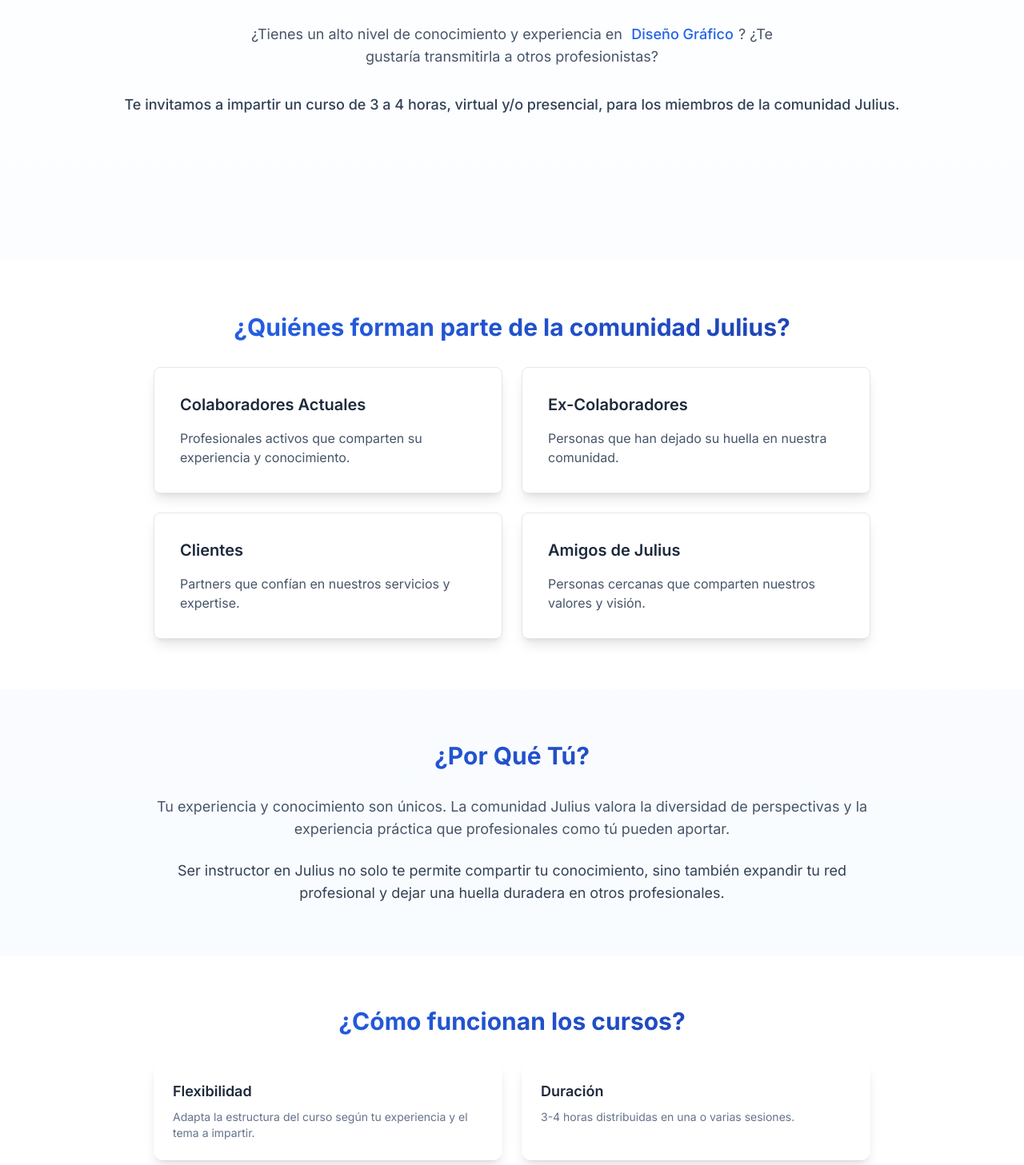
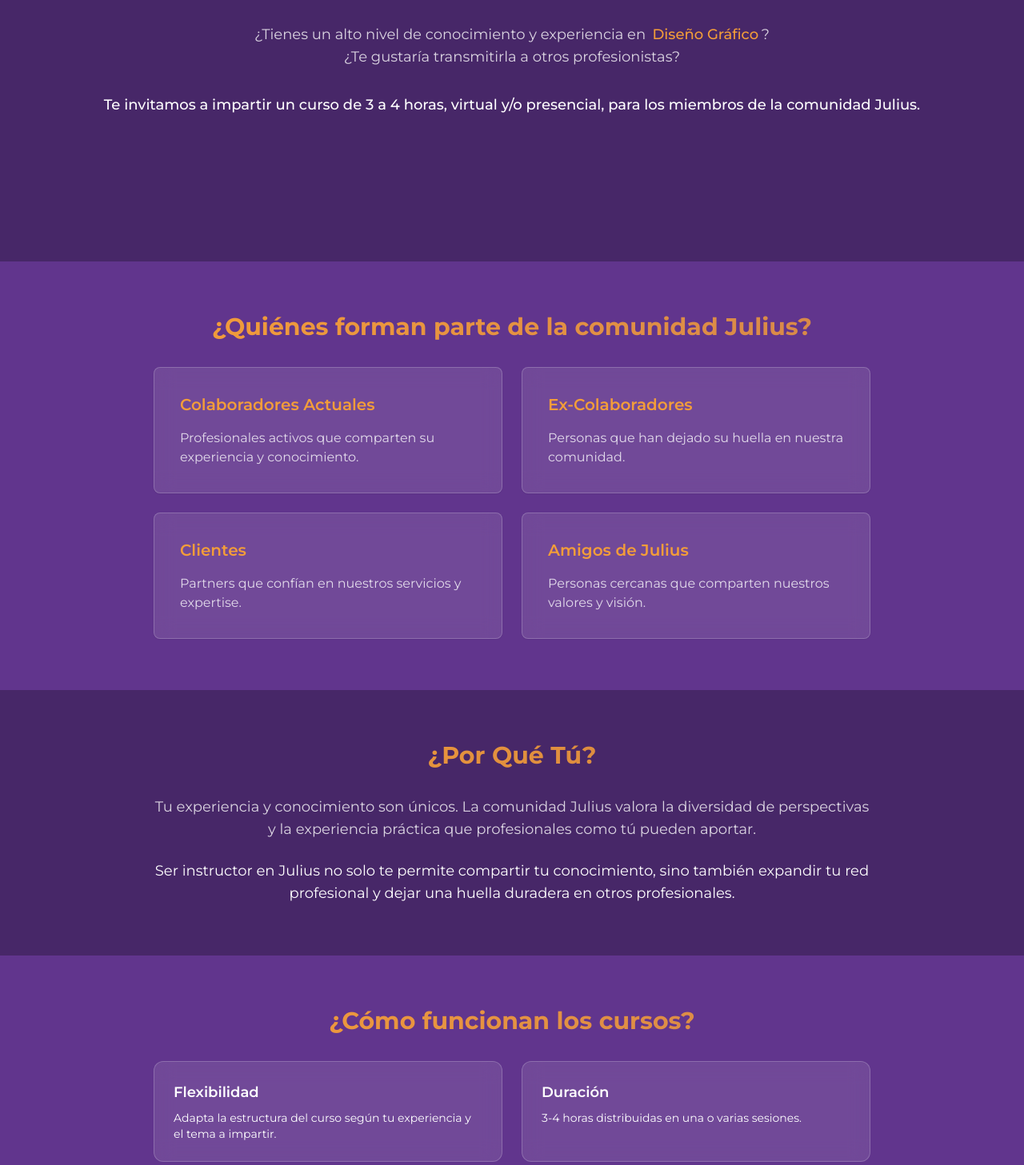
Before and after one commit to FedeJLoia/community-course-creator, a React (Vite) app: page / in a window 1280 px wide. Shown: the part 393-1850 px from the top of the page at 80% size. Built offline with nearby package versions, Linux system fonts and the light colour scheme.

Commit message:
Update color palette and font
Update the project's color palette and font to match the 60-30-10 color theory, using the specified colors and Montserrat font.

```diff
--- a/src/index.css
+++ b/src/index.css
@@ -1,5 +1,5 @@
 
-@import url('https://fonts.googleapis.com/css2?family=Inter:wght@300;400;500;600;700&display=swap');
+@import url('https://fonts.googleapis.com/css2?family=Montserrat:wght@300;400;500;600;700&display=swap');
 
 @tailwind base;
 @tailwind components;
@@ -7,25 +7,25 @@
 
 @layer base {
   :root {
-    --background: 222 47% 100%;
-    --foreground: 222 47% 11%;
+    --background: 270 45% 28%;    /* #472769 */
+    --foreground: 0 0% 100%;      /* #FFFFFF */
     --card: 0 0% 100%;
-    --card-foreground: 222 47% 11%;
+    --card-foreground: 0 0% 0%;   /* #000000 */
     --popover: 0 0% 100%;
-    --popover-foreground: 222 47% 11%;
-    --primary: 222 47% 11%;
-    --primary-foreground: 222 47% 100%;
-    --secondary: 210 40% 96.1%;
-    --secondary-foreground: 222 47% 11%;
-    --muted: 210 40% 96.1%;
-    --muted-foreground: 215.4 16.3% 46.9%;
-    --accent: 210 40% 96.1%;
-    --accent-foreground: 222 47% 11%;
+    --popover-foreground: 0 0% 0%;
+    --primary: 32 89% 59%;        /* #F4A13A */
+    --primary-foreground: 0 0% 100%;
+    --secondary: 270 45% 38%;     /* Slightly lighter purple */
+    --secondary-foreground: 0 0% 100%;
+    --muted: 270 45% 35%;
+    --muted-foreground: 0 0% 100%;
+    --accent: 32 89% 59%;         /* #F4A13A */
+    --accent-foreground: 0 0% 0%;
     --destructive: 0 84.2% 60.2%;
-    --destructive-foreground: 210 40% 98%;
-    --border: 214.3 31.8% 91.4%;
-    --input: 214.3 31.8% 91.4%;
-    --ring: 222 47% 11%;
+    --destructive-foreground: 0 0% 98%;
+    --border: 270 45% 40%;
+    --input: 0 0% 100%;
+    --ring: 32 89% 59%;          /* #F4A13A */
     --radius: 0.5rem;
   }
 
@@ -34,11 +34,11 @@
   }
 
   body {
-    @apply bg-background text-foreground font-inter antialiased;
+    @apply bg-background text-foreground font-montserrat antialiased;
   }
 
   .glass {
-    @apply bg-white/95 shadow-lg border-none;
+    @apply bg-white/10 backdrop-blur-md border border-white/20;
   }
 
   .section-padding {
@@ -54,10 +54,10 @@
   }
 
   h1, h2, h3, h4, h5, h6 {
-    @apply text-slate-800 font-bold;
+    @apply text-white font-bold;
   }
 
   .text-gradient {
-    @apply bg-clip-text text-transparent bg-gradient-to-r from-blue-600 to-blue-800;
+    @apply bg-clip-text text-transparent bg-gradient-to-r from-primary to-primary/80;
   }
 }
--- a/src/pages/Index.tsx
+++ b/src/pages/Index.tsx
@@ -18,56 +18,56 @@ const Index = () => {
   }, []);
 
   return (
-    <div className="min-h-screen bg-gradient-to-b from-white via-blue-50/50 to-blue-50">
+    <div className="min-h-screen bg-background">
       {/* Hero Section */}
       <Section className="min-h-[90vh] flex flex-col justify-center items-center text-center">
-        <span className="text-sm font-medium text-blue-600 uppercase tracking-wider mb-4 fade-up">
+        <span className="text-sm font-medium text-primary uppercase tracking-wider mb-4 fade-up">
           Comunidad Julius
         </span>
         <h1 className="text-4xl md:text-5xl lg:text-6xl font-bold mb-6 max-w-3xl fade-up text-gradient">
           Comparte tus Conocimientos con la Comunidad Julius
         </h1>
-        <p className="text-lg text-slate-600 max-w-2xl mb-8 fade-up">
+        <p className="text-lg text-white/80 max-w-2xl mb-8 fade-up">
           ¿Tienes un alto nivel de conocimiento y experiencia en{" "}
-          <span className="inline-block min-w-[140px] font-medium text-blue-600 transition-all duration-500">
+          <span className="inline-block min-w-[140px] font-medium text-primary transition-all duration-500">
             {areas[currentArea]}
           </span>?
           ¿Te gustaría transmitirla a otros profesionistas?
         </p>
-        <p className="text-lg font-medium text-slate-700 fade-up">
+        <p className="text-lg font-medium text-white fade-up">
           Te invitamos a impartir un curso de 3 a 4 horas, virtual y/o presencial,
           para los miembros de la comunidad Julius.
         </p>
       </Section>
 
       {/* Community Section */}
-      <Section className="bg-white">
+      <Section className="bg-secondary">
         <div className="max-w-4xl mx-auto">
           <h2 className="text-3xl font-bold mb-8 text-center fade-up text-gradient">
             ¿Quiénes forman parte de la comunidad Julius?
           </h2>
           <div className="grid md:grid-cols-2 gap-6">
-            <Card className="p-8 shadow-lg hover:shadow-xl transition-shadow duration-300 fade-up">
-              <h3 className="text-xl font-semibold mb-4 text-slate-800">Colaboradores Actuales</h3>
-              <p className="text-slate-600">
+            <Card className="p-8 bg-white/10 backdrop-blur-md border-white/20 hover:bg-white/20 transition-colors duration-300 fade-up">
+              <h3 className="text-xl font-semibold mb-4 text-primary">Colaboradores Actuales</h3>
+              <p className="text-white/80">
                 Profesionales activos que comparten su experiencia y conocimiento.
               </p>
             </Card>
-            <Card className="p-8 shadow-lg hover:shadow-xl transition-shadow duration-300 fade-up">
-              <h3 className="text-xl font-semibold mb-4 text-slate-800">Ex-Colaboradores</h3>
-              <p className="text-slate-600">
+            <Card className="p-8 bg-white/10 backdrop-blur-md border-white/20 hover:bg-white/20 transition-colors duration-300 fade-up">
+              <h3 className="text-xl font-semibold mb-4 text-primary">Ex-Colaboradores</h3>
+              <p className="text-white/80">
                 Personas que han dejado su huella en nuestra comunidad.
               </p>
             </Card>
-            <Card className="p-8 shadow-lg hover:shadow-xl transition-shadow duration-300 fade-up">
-              <h3 className="text-xl font-semibold mb-4 text-slate-800">Clientes</h3>
-              <p className="text-slate-600">
+            <Card className="p-8 bg-white/10 backdrop-blur-md border-white/20 hover:bg-white/20 transition-colors duration-300 fade-up">
+              <h3 className="text-xl font-semibold mb-4 text-primary">Clientes</h3>
+              <p className="text-white/80">
                 Partners que confían en nuestros servicios y expertise.
               </p>
             </Card>
-            <Card className="p-8 shadow-lg hover:shadow-xl transition-shadow duration-300 fade-up">
-              <h3 className="text-xl font-semibold mb-4 text-slate-800">Amigos de Julius</h3>
-              <p className="text-slate-600">
+            <Card className="p-8 bg-white/10 backdrop-blur-md border-white/20 hover:bg-white/20 transition-colors duration-300 fade-up">
+              <h3 className="text-xl font-semibold mb-4 text-primary">Amigos de Julius</h3>
+              <p className="text-white/80">
                 Personas cercanas que comparten nuestros valores y visión.
               </p>
             </Card>
@@ -79,12 +79,12 @@ const Index = () => {
       <Section>
         <div className="max-w-4xl mx-auto text-center">
           <h2 className="text-3xl font-bold mb-8 fade-up text-gradient">¿Por Qué Tú?</h2>
-          <p className="text-lg text-slate-600 mb-6 fade-up">
+          <p className="text-lg text-white/80 mb-6 fade-up">
             Tu experiencia y conocimiento son únicos. La comunidad Julius valora la
             diversidad de perspectivas y la experiencia práctica que profesionales
             como tú pueden aportar.
           </p>
-          <p className="text-lg text-slate-700 fade-up">
+          <p className="text-lg text-white fade-up">
             Ser instructor en Julius no solo te permite compartir tu conocimiento,
             sino también expandir tu red profesional y dejar una huella duradera
             en otros profesionales.
@@ -93,7 +93,7 @@ const Index = () => {
       </Section>
 
       {/* Course Dynamics */}
-      <Section className="bg-white">
+      <Section className="bg-secondary">
         <div className="max-w-4xl mx-auto">
           <h2 className="text-3xl font-bold mb-8 text-center fade-up text-gradient">
             ¿Cómo funcionan los cursos?
@@ -155,14 +155,14 @@ const Index = () => {
       </Section>
 
       {/* Compensation */}
-      <Section className="bg-white">
+      <Section className="bg-secondary">
         <div className="max-w-4xl mx-auto text-center">
           <h2 className="text-3xl font-bold mb-8 fade-up text-gradient">Compensación</h2>
-          <p className="text-lg text-slate-600 mb-6 fade-up">
+          <p className="text-lg text-white/80 mb-6 fade-up">
             Valoramos tu tiempo y experiencia. La compensación se acuerda
             directamente contigo, considerando el tema, formato y duración del curso.
           </p>
-          <p className="text-lg text-slate-700 fade-up">
+          <p className="text-lg text-white fade-up">
             Tú propones los honorarios que consideres justos por compartir tu
             conocimiento con la comunidad.
           </p>
@@ -175,7 +175,7 @@ const Index = () => {
           <h2 className="text-3xl font-bold mb-8 text-center fade-up text-gradient">
             ¿Te Animas a impartir un Curso?
           </h2>
-          <Card className="p-8 shadow-lg fade-up">
+          <Card className="p-8 bg-white/10 backdrop-blur-md border-white/20 fade-up">
             <TeacherForm />
           </Card>
         </div>
--- a/tailwind.config.ts
+++ b/tailwind.config.ts
@@ -60,7 +60,7 @@ export default {
         sm: "calc(var(--radius) - 4px)",
       },
       fontFamily: {
-        inter: ["Inter", "sans-serif"],
+        montserrat: ["Montserrat", "sans-serif"],
       },
       keyframes: {
         "accordion-down": {
```
